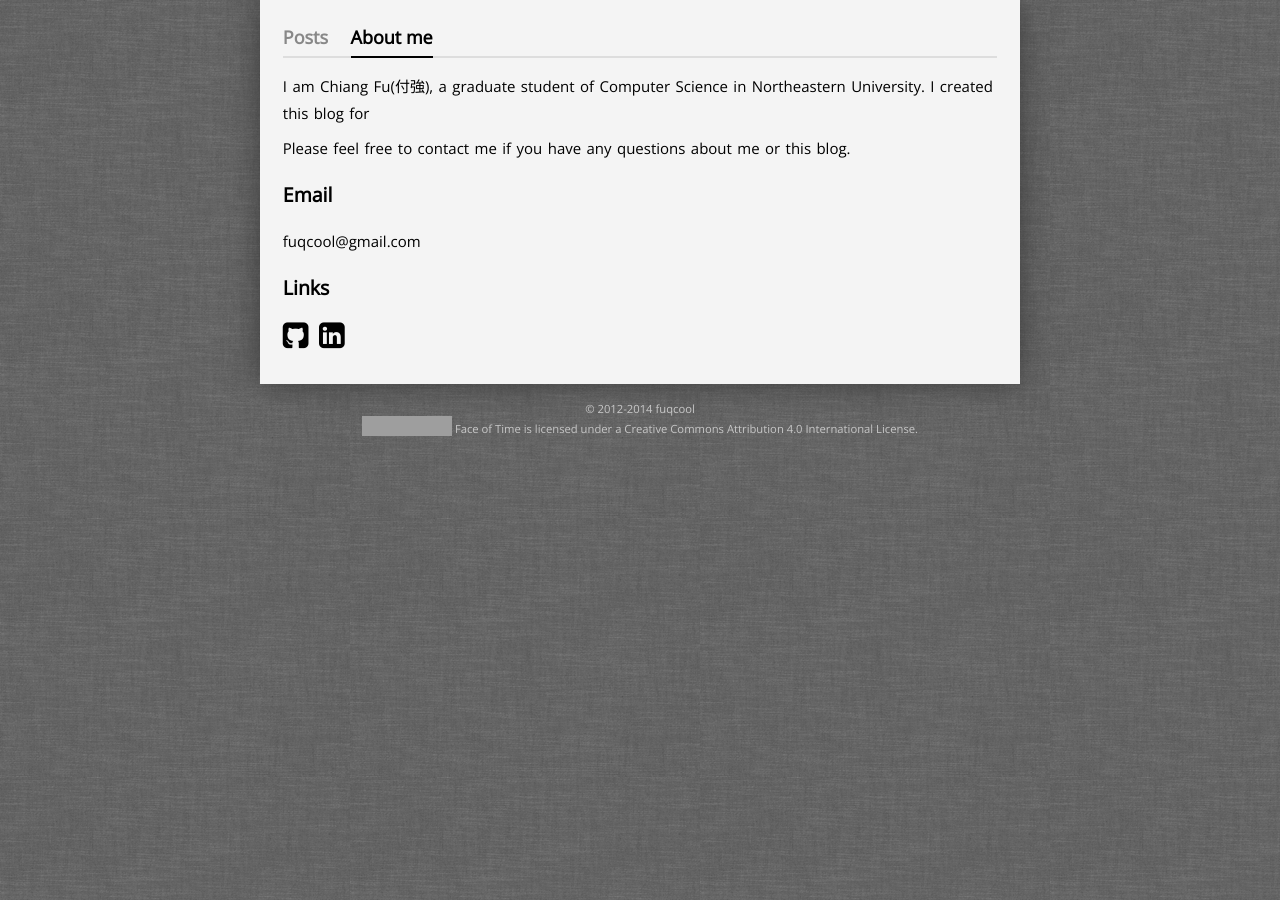
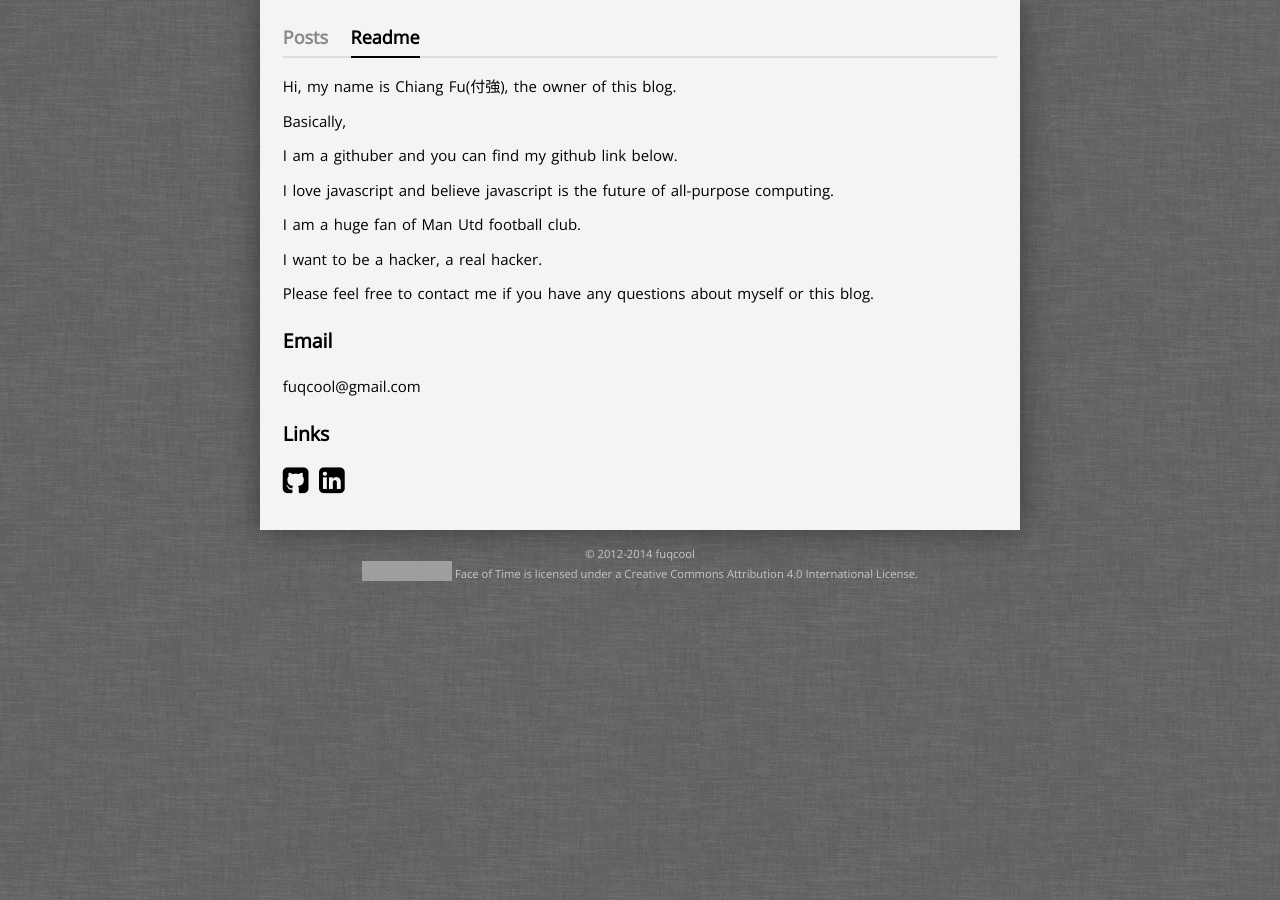
Before and after one commit to fuqcool/fuqcool.github.io, a Jekyll site: the page built from about/index.md, in a window 1280 px wide. Built offline with Jekyll 4.4.1, drawn with Linux system fonts in a browser that asks for light colours; Markdown is read by kramdown in place of the engine named in the settings; grey boxes are pictures that could not be loaded.

Commit message:
new readme

```diff
--- a/_layouts/default.html
+++ b/_layouts/default.html
@@ -40,7 +40,7 @@
       <div class="header">
         <ul id="navigator">
           <li><a href="/">Posts</a></li>
-          <li><a href="/about">About me</a></li>
+          <li><a href="/about">Readme</a></li>
           <div class="clear"></div>
         </ul>
       </div> <!-- end header -->
--- a/about/index.md
+++ b/about/index.md
@@ -3,9 +3,19 @@ layout: default
 title: Face of Time
 ---
 
-I am Chiang Fu(付強), a graduate student of Computer Science in Northeastern University. I created this blog for
+Hi, my name is Chiang Fu(付強), the owner of this blog.
 
-Please feel free to contact me if you have any questions about me or this blog.
+Basically,
+
+I am a githuber and you can find my github link below.
+
+I love javascript and believe javascript is the future of all-purpose computing.
+
+I am a huge fan of Man Utd football club.
+
+I want to be a hacker, a real hacker.
+
+Please feel free to contact me if you have any questions about myself or this blog.
 
 ## Email
 fuqcool@gmail.com
```
